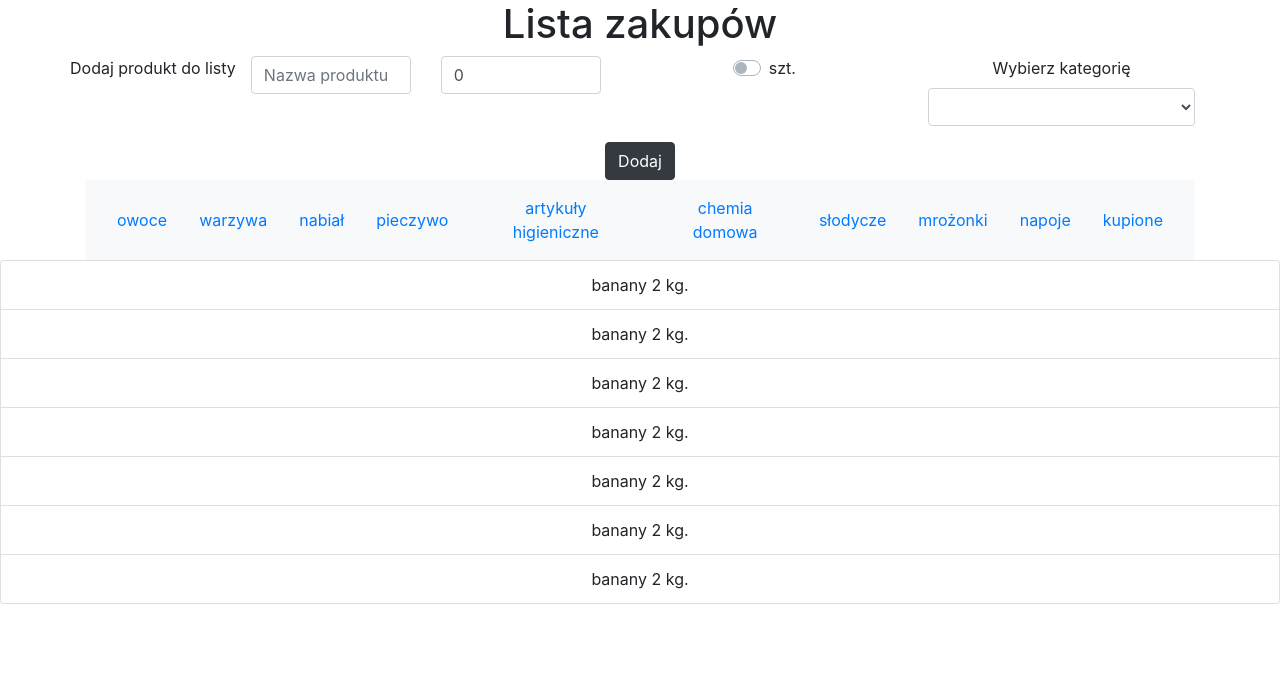
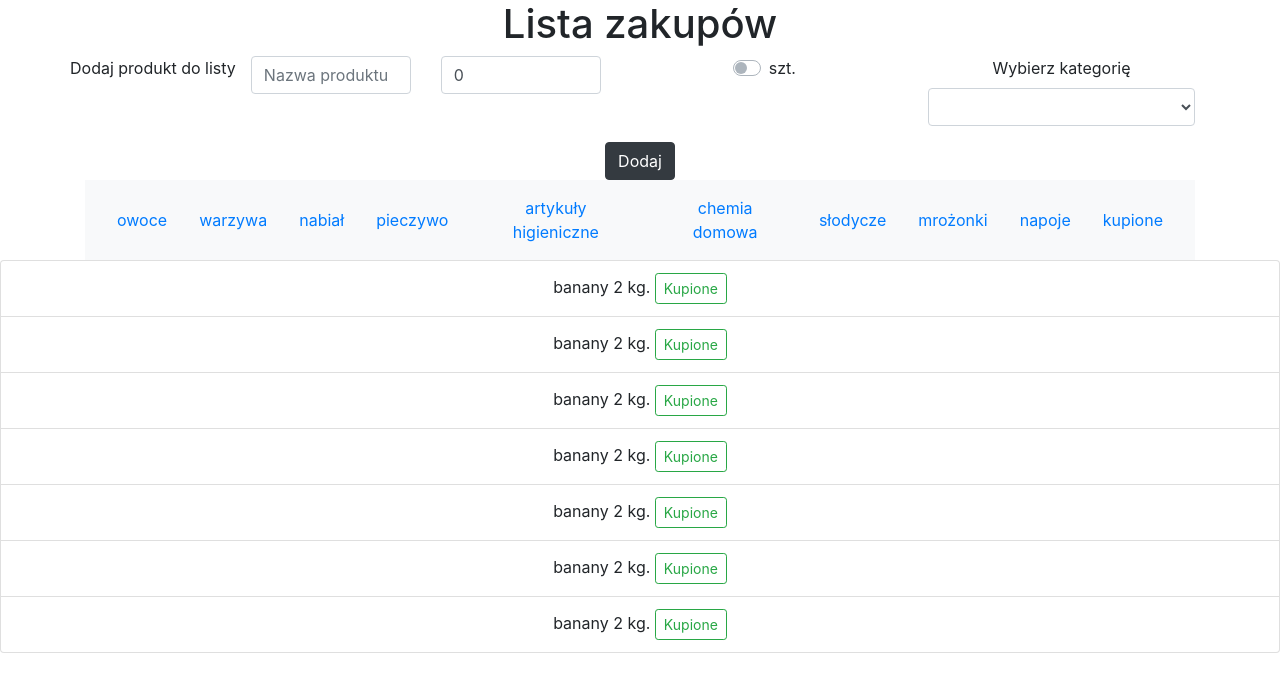
Before and after one commit to matfgaj/Shopping-List, a React (Create React App) app: page / in a window 1280 px wide. Shown: the top 692 px of the page. Built offline with nearby package versions, Linux system fonts and the light colour scheme.

Commit message:
Create ListItem component

```diff
--- a/src/components/DisplayedList.js
+++ b/src/components/DisplayedList.js
@@ -1,5 +1,6 @@
 import React from "react";
 import { ListGroup } from "react-bootstrap";
+import ListItem from "./ListItem";
 
 const DisplayedList = (props) => {
   return (
@@ -7,11 +8,14 @@ const DisplayedList = (props) => {
       {props.list
         .filter((element) => element.category === props.category)
         .map((filteredelement) => (
-          <ListGroup.Item key={filteredelement.id} as="li">
-            <span>{filteredelement.name} </span>
-            <span>{filteredelement.amount}</span>{" "}
-            <span>{filteredelement.unit ? "kg." : "szt."}</span>
-          </ListGroup.Item>
+          <ListItem
+            name={filteredelement.name}
+            key={filteredelement.id}
+            id={filteredelement.id}
+            amount={filteredelement.amount}
+            unit={filteredelement.unit}
+            as="li"
+          ></ListItem>
         ))}
     </ListGroup>
   );
--- /dev/null
+++ b/src/components/ListItem.js
@@ -0,0 +1,16 @@
+import React from "react";
+import { ListGroup, Button } from "react-bootstrap";
+
+const ListItem = (props) => {
+  return (
+    <ListGroup.Item key={props.id} as="li">
+      <span>{props.name} </span>
+      <span>{props.amount}</span> <span>{props.unit ? "kg." : "szt."}</span>{" "}
+      <Button size="sm" variant="outline-success">
+        Kupione
+      </Button>
+    </ListGroup.Item>
+  );
+};
+
+export default ListItem;
```
